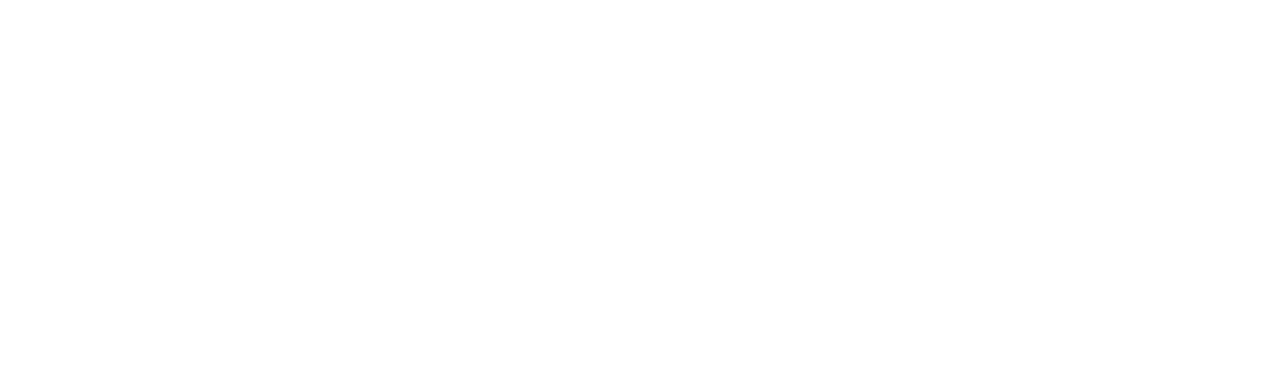
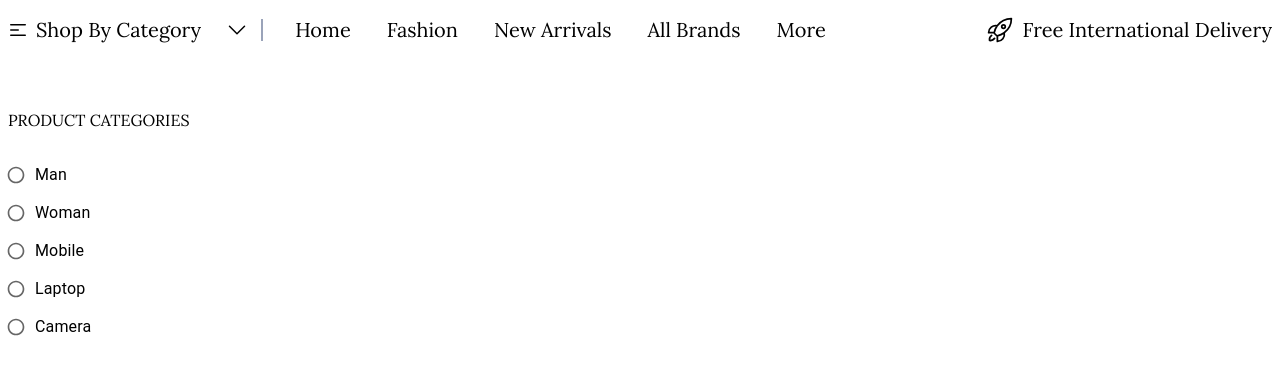
Before and after one commit to Atik074/Victory-store, a React (Vite) app: page /product-list in a window 1280 px wide. Before the commit this address had no page. Shown: the top 374 px of the page. Built offline with nearby package versions, Linux system fonts and the light colour scheme.

Commit message:
product list added and sidebar added

```diff
--- a/src/App.jsx
+++ b/src/App.jsx
@@ -1,5 +1,6 @@
 import {  Routes,Route } from "react-router"
 import Home from "./pages/home/Home"
+import ProductList from "./pages/productList/ProductList"
 
 
 
@@ -10,6 +11,7 @@
     <div>
    <Routes>
         <Route element={<Home/>} path="/"></Route>
+        <Route element={<ProductList/>} path="/product-list"></Route>
 
      </Routes>
     </div>
--- a/src/index.css
+++ b/src/index.css
@@ -59,3 +59,15 @@
 svg.MuiSvgIcon-root.MuiSvgIcon-fontSizeSmall.css-120dh41-MuiSvgIcon-root{
   font-size: 34px !important;
 }
+
+/* for product list */
+.MuiSvgIcon-root{
+  font-size: 20px !important;
+  stroke-width: 0.2 !important;
+  color: rgba(0, 0, 0, 0.6)  !important;
+
+}
+
+.MuiRadio-root.Mui-checked .MuiSvgIcon-root{
+  color: rgb(25, 118, 210)  !important;
+}
--- a/src/pages/categoryPanel/CategoryPanelList.jsx
+++ b/src/pages/categoryPanel/CategoryPanelList.jsx
@@ -28,7 +28,7 @@
     <div>
       <ul className="w-full">
         <li className="list-none flex items-center relative px-4 py-2">
-          <Link to='/'
+          <Link to=''
           onClick={()=>handleSubMenu(0)}
           className="w-full  text-[16px] text-left">Fashion
 
@@ -51,7 +51,7 @@
           showSubMenu === 0 &&
           <ul className="w-full absolute  top-[100%]  left-0 pl-9 my-2">
             <li className="list-none  relative">
-              <Link to="/" className="w-full  transition text-[16px] text-left ">
+              <Link to="" className="w-full  transition text-[16px] text-left ">
                 SubMneu
 
              {
@@ -74,18 +74,18 @@
                 showInnerSubMenu === 0 &&
                 <ul className="w-full absolute  top-[100%]  left-0 pl-2 my-2">
                 <li className="list-none  relative">
-                  <Link to="/" className="  text-[16px] text-left ">
+                  <Link to="" className="  text-[16px] text-left ">
                     children 1
                   </Link>
                 </li>
 
                 <li className="list-none  relative my-[1px]">
-                  <Link to="/" className="  text-[16px] text-left ">
+                  <Link to="" className="  text-[16px] text-left ">
                     children 2
                   </Link>
                 </li>
                 <li className="list-none  relative my-[1px]">
-                  <Link to="/" className="  text-[16px] text-left ">
+                  <Link to="" className="  text-[16px] text-left ">
                     children 3
                   </Link>
                 </li>
--- /dev/null
+++ b/src/pages/productList/ProductList.jsx
@@ -0,0 +1,50 @@
+import SubHeader from "../Header/SubHeader";
+import Radio from '@mui/material/Radio';
+import RadioGroup from '@mui/material/RadioGroup';
+import FormControlLabel from '@mui/material/FormControlLabel';
+import FormControl from '@mui/material/FormControl';
+import "./Style.css"
+
+
+const ProductList = () => {
+    return (
+        <section >
+            {/* kaj baki ase  */}
+            <SubHeader/>
+
+
+
+             <div className="grid grid-cols-[250px,1fr] mt-12 container h-screen">
+                <div className="sidebar ">
+              <h2 className="mb-6">PRODUCT CATEGORIES</h2>
+
+            <FormControl>
+
+            <RadioGroup
+        aria-labelledby="demo-controlled-radio-buttons-group"
+        name="controlled-radio-buttons-group"
+
+      >
+        <FormControlLabel  value="Man" control={<Radio/>} label="Man" />
+        <FormControlLabel value="Woman" control={<Radio />} label="Woman" />
+        <FormControlLabel value="Mobile" control={<Radio />} label="Mobile" />
+        <FormControlLabel value="Laptop" control={<Radio />} label="Laptop" />
+        <FormControlLabel value="Camera" control={<Radio />} label="Camera" />
+      </RadioGroup>
+    </FormControl>
+
+
+
+                </div>
+
+
+                <div className="main "></div>
+             </div>
+
+
+
+        </section>
+    );
+};
+
+export default ProductList;
--- /dev/null
+++ b/src/pages/productList/Style.css
@@ -0,0 +1,13 @@
+
+.sidebar .scroll{
+  max-height: 270px ;
+  overflow-y: scroll !important;
+  overflow-x: hidden !important;
+
+}
+.sidebar .scroll::-webkit-scrollbar{
+    width: 5px; height: 5px !important;
+}
+.sidebar .scroll::-webkit-scrollbar-thumb{
+   background-color: red !important;
+}
--- a/src/pages/products/ProductCard.jsx
+++ b/src/pages/products/ProductCard.jsx
@@ -41,10 +41,10 @@
       <hr className="w-full border-[1px] " />
 
       <div className="mt-8 flex gap-12">
-        <div className="imgWrapper  w-[100%] h-[280px] overflow-hidden relative">
-          <div className="h-[280px] border-[2px] rounded-md ">
+        <div className="imgWrapper  w-[100%] h-[300px] overflow-hidden relative">
+          <div className="h-full border-[2px] rounded-md ">
             <img
-              className=" w-full h-[280px]  transition-all duration-500 hover:scale-[1.1] hover:opacity-100"
+              className=" w-full h-full  transition-all duration-500 hover:scale-[1.3] hover:opacity-100"
               src={product.thumbnail}
               alt="iamges"
             />
@@ -55,7 +55,7 @@
               {discountPercentage}%
             </span>
           </div>
-          <div></div>
+
         </div>
 
         <div className="textSide">
```
